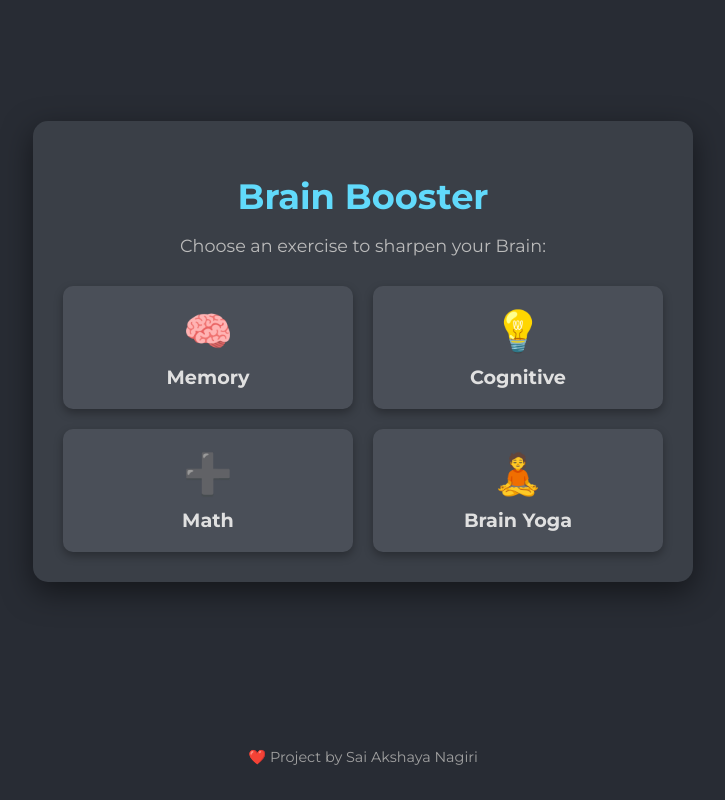
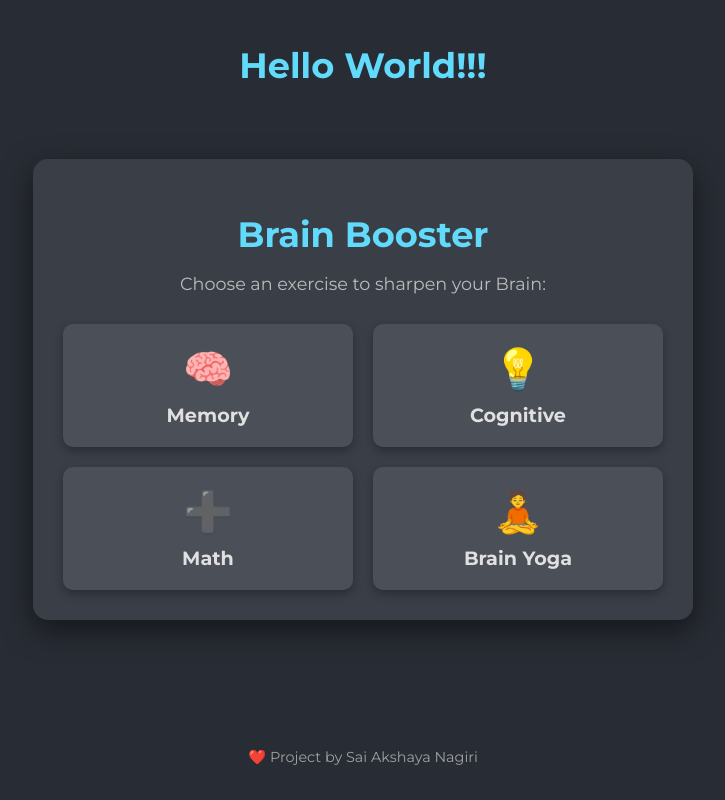
Before and after one commit to akshayanagiri/BrainBooster, a plain HTML site: page index.html in a window 1280 px wide. Shown: the whole page, without its empty margins (277-1002 px from the left). Drawn offline with Linux system fonts and the light colour scheme.

Commit message:
Update index.html

```diff
--- a/index.html
+++ b/index.html
@@ -8,6 +8,7 @@
     <link href="https://fonts.googleapis.com/css2?family=Montserrat:wght@400;700&display=swap" rel="stylesheet">
 </head>
 <body>
+    <h1 style="text-align:center;">Hello World!!!</h1>
     <div class="main-content">
         <div class="container">
             <h1>Brain Booster </h1>
```
